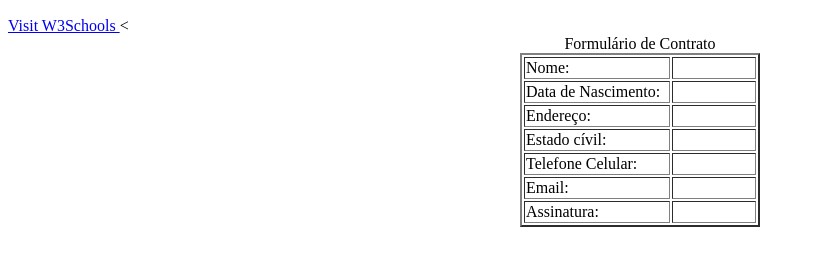
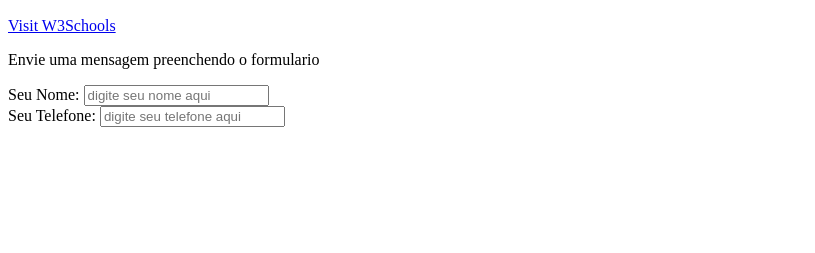
Before and after one commit to wills27/ProgWEB.2022, a plain HTML site: page atividade_2020_05_30.html in a window 1280 px wide. Shown: the part 547-800 px from the top of the page, without its empty margins (0-815 px from the left). Drawn offline with Linux system fonts and the light colour scheme.

Commit message:
Update atividade_2020_05_30.html

```diff
--- a/atividade_2020_05_30.html
+++ b/atividade_2020_05_30.html
@@ -44,36 +44,18 @@ transitional.dtd">
 	<img src="profilephoto">
 	<p></p>
 	<a href="http://www.w3schools.com/"> Visit W3Schools </a>
-	<table border="2" align="center" width="240" height ="100">
-		<caption>Formulário de Contrato</caption>
-		<tr>
-			<td>Nome:</td>
-			<td></td>
-		</tr>
-		<tr>
-			<td>Data de Nascimento:</td>
-			<td width = "80"></td>
-		</tr>
-		<tr>
-			<td>Endereço:</td>
-			<td width = "80"></td>
-		</tr>
-		<tr>
-			<td>Estado cívil:</td>
-			<td width = "80"></td>
-		</tr>
-		<tr>
-			<td>Telefone Celular:</td>
-			<<td width = "80"></td>
-		</tr>
-		<tr>
-			<td>Email:</td>
-			<td width = "80"></td>
-		</tr>
-		<tr>
-			<td>Assinatura:</td>
-			<td width = "80"></td>
-		</tr>
-	</table>
+	<div>
+		<form class="formulario" method="post">
+			<p>Envie uma mensagem preenchendo o formulario<eeeee/p>
+			<div class="field">
+				<label for="nome">Seu Nome:</label>
+				<input type="text" id="nome" name="nome" placeholder="digite seu nome aqui">
+			</div>
+			<div class="field">
+				<label for="telefone">Seu Telefone:</label>
+				<input type="text" id="telefone" name="telefone" placeholder="digite seu telefone aqui">
+			</div>
+		</form>
+	</div>
   </body>
 </html>
```
